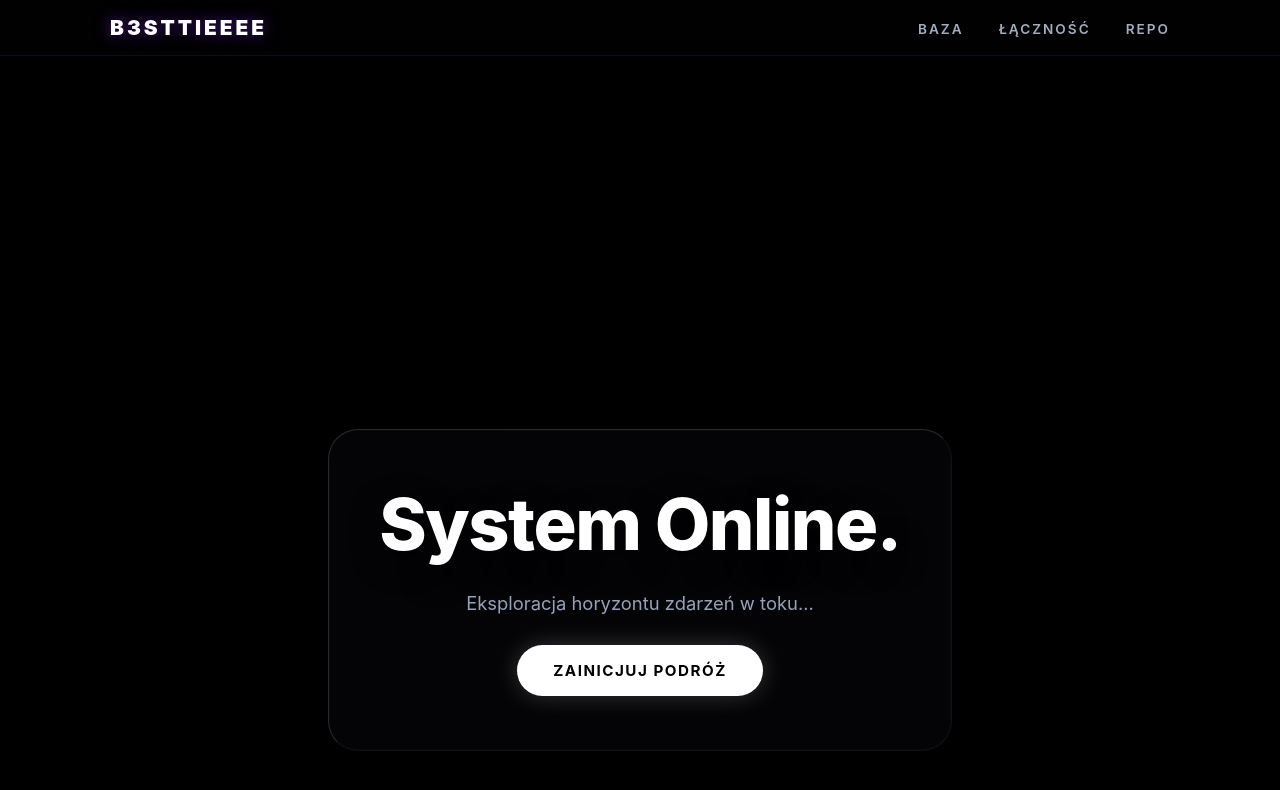
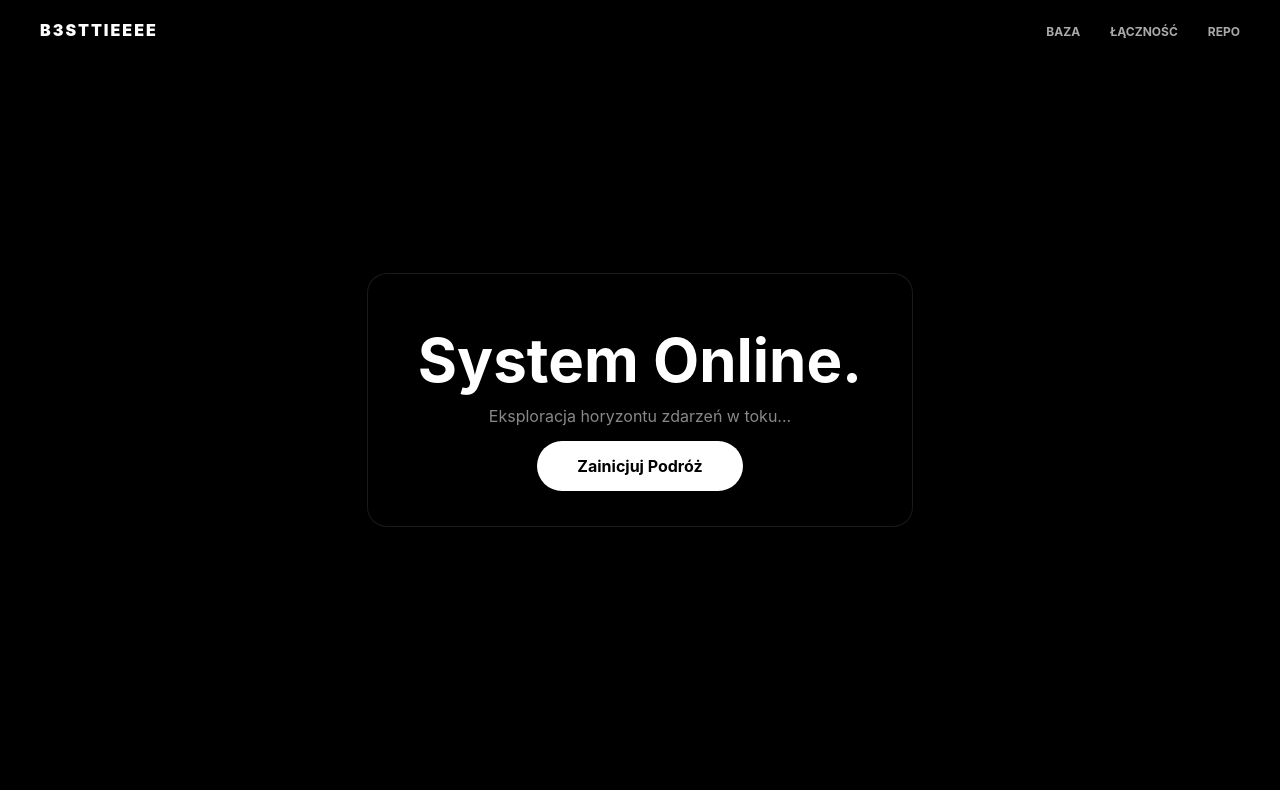
Before and after one commit to B3sttieeee/rcu-dashboard, a plain HTML site: page index.html in a window 1280 px wide. Drawn offline with nearby package versions, Linux system fonts and the light colour scheme.

Commit message:
Update main.css

```diff
--- a/css/main.css
+++ b/css/main.css
@@ -1,74 +1,41 @@
-/* css/main.css - Interfejs użytkownika (UI) */
 * { margin: 0; padding: 0; box-sizing: border-box; }
-html { scroll-behavior: smooth; }
+body { background: #000; color: #fff; font-family: 'Inter', sans-serif; overflow-x: hidden; }
 
-::-webkit-scrollbar { width: 10px; }
-::-webkit-scrollbar-track { background: #050508; }
-::-webkit-scrollbar-thumb { background: #3a1c61; border-radius: 5px; }
-::-webkit-scrollbar-thumb:hover { background: #8a2be2; }
-
-body {
-    background-color: #000;
-    color: #e2e8f0;
-    font-family: 'Inter', -apple-system, BlinkMacSystemFont, 'Segoe UI', Roboto, sans-serif;
-    overflow-x: hidden;
+#universe-container {
+    position: fixed; top: 0; left: 0; width: 100%; height: 100%; z-index: -1;
 }
 
 nav {
-    position: fixed; top: 0; width: 100%;
-    background: rgba(2, 2, 4, 0.5);
-    backdrop-filter: blur(15px); -webkit-backdrop-filter: blur(15px);
-    border-bottom: 1px solid rgba(138, 43, 226, 0.15);
-    z-index: 100; padding: 15px 0; transition: 0.3s;
-}
-.nav-content { max-width: 1100px; margin: 0 auto; display: flex; justify-content: space-between; align-items: center; padding: 0 20px; }
-.logo { font-weight: 900; font-size: 1.3rem; letter-spacing: 3px; color: #fff; text-shadow: 0 0 15px rgba(138,43,226,0.6); }
-nav ul { list-style: none; display: flex; gap: 35px; }
-nav a { color: #a0aec0; text-decoration: none; font-size: 0.85rem; font-weight: 600; text-transform: uppercase; letter-spacing: 2px; transition: color 0.3s, text-shadow 0.3s; }
-nav a:hover { color: #fff; text-shadow: 0 0 10px #8a2be2; }
-
-main { display: flex; flex-direction: column; align-items: center; width: 100%; position: relative; z-index: 10; }
-section { min-height: 100vh; width: 100%; max-width: 1100px; padding: 100px 20px 40px; display: flex; flex-direction: column; justify-content: center; align-items: center; }
-
-.section-header { text-align: center; margin-bottom: 60px; }
-h1 { font-size: 4.5rem; font-weight: 800; margin-bottom: 20px; color: #fff; letter-spacing: -1.5px; text-shadow: 0 10px 30px rgba(0,0,0,0.8); }
-h2 { font-size: 2.8rem; font-weight: 700; margin-bottom: 15px; color: #fff; }
-p { font-size: 1.15rem; color: #94a3b8; max-width: 650px; margin: 0 auto 25px; line-height: 1.8; }
-
-.hero-content, .glass-card, .glass-panel {
-    background: rgba(12, 12, 18, 0.4);
-    border: 1px solid rgba(255, 255, 255, 0.05);
-    border-top: 1px solid rgba(255, 255, 255, 0.15);
-    border-left: 1px solid rgba(255, 255, 255, 0.15);
-    backdrop-filter: blur(24px); -webkit-backdrop-filter: blur(24px);
-    border-radius: 30px; padding: 50px; text-align: center;
-    box-shadow: 0 25px 50px rgba(0, 0, 0, 0.6), inset 0 0 0 1px rgba(255, 255, 255, 0.02);
-    transition: transform 0.5s cubic-bezier(0.175, 0.885, 0.32, 1.275), background 0.4s ease, border-color 0.4s ease;
+    position: fixed; top: 0; width: 100%; padding: 20px;
+    display: flex; justify-content: center; z-index: 100;
 }
 
-.hero-content { margin-top: 40vh; }
-.cards-container { display: flex; justify-content: center; gap: 40px; flex-wrap: wrap; width: 100%; }
-.glass-card { width: 340px; padding: 40px 30px; }
-.glass-panel { max-width: 750px; padding: 70px 50px; }
-
-.glass-card:hover, .glass-panel:hover {
-    transform: translateY(-12px) scale(1.02);
-    background: rgba(18, 18, 28, 0.6);
-    border-color: rgba(138, 43, 226, 0.5);
-    box-shadow: 0 35px 60px rgba(0, 0, 0, 0.8), 0 0 40px rgba(138, 43, 226, 0.2);
+.nav-content {
+    display: flex; justify-content: space-between; width: 100%; max-width: 1200px;
 }
 
-.avatar { width: 110px !important; height: 110px !important; border-radius: 50% !important; object-fit: cover !important; border: 2px solid rgba(255, 255, 255, 0.2); margin-bottom: 25px; box-shadow: 0 15px 30px rgba(0,0,0,0.5); }
-.glass-card h3 { font-size: 1.6rem; margin-bottom: 12px; color: #fff; font-weight: 700; }
-.tag { display: inline-block; background: rgba(138, 43, 226, 0.15); border: 1px solid rgba(138, 43, 226, 0.4); color: #d8b4fe; padding: 8px 18px; border-radius: 20px; font-size: 0.95rem; font-weight: 700; }
-.desc { margin-bottom: 30px; font-size: 1rem; color: #cbd5e1; }
+.logo { font-weight: 900; letter-spacing: 2px; color: #fff; }
 
-.btn { display: inline-block; padding: 16px 36px; border-radius: 40px; font-weight: 700; font-size: 0.95rem; text-decoration: none; transition: all 0.3s ease; text-transform: uppercase; letter-spacing: 1.5px; position: relative; overflow: hidden; }
-.primary-btn { background: #fff; color: #000; box-shadow: 0 0 25px rgba(255, 255, 255, 0.2); }
-.primary-btn:hover { background: #e2e8f0; transform: translateY(-3px); box-shadow: 0 15px 35px rgba(255, 255, 255, 0.5); }
-.secondary-btn { background: rgba(255, 255, 255, 0.03); color: #fff; border: 1px solid rgba(255, 255, 255, 0.2); }
-.secondary-btn:hover { background: rgba(255, 255, 255, 0.1); border-color: #fff; transform: translateY(-3px); }
-.github-btn { background: #8a2be2; color: #fff; border: none; box-shadow: 0 10px 20px rgba(138, 43, 226, 0.3); }
-.github-btn:hover { background: #9d4edd; transform: translateY(-3px); box-shadow: 0 15px 40px rgba(138, 43, 226, 0.6); }
+nav ul { display: flex; list-style: none; gap: 30px; }
+nav a { color: #aaa; text-decoration: none; font-size: 12px; font-weight: bold; transition: 0.3s; }
+nav a:hover { color: #fff; }
 
-@media (max-width: 768px) { h1 { font-size: 3rem; } .hero-content { margin-top: 30vh; } .glass-card { width: 100%; max-width: 380px; } }
+main { display: flex; flex-direction: column; align-items: center; }
+
+section { height: 100vh; display: flex; align-items: center; justify-content: center; }
+
+.hero-content {
+    text-align: center; background: rgba(0,0,0,0.6); padding: 50px;
+    border-radius: 20px; backdrop-filter: blur(10px);
+    border: 1px solid rgba(255,255,255,0.1);
+}
+
+h1 { font-size: 60px; margin-bottom: 10px; }
+p { color: #888; margin-bottom: 30px; }
+
+.btn {
+    padding: 15px 40px; background: #fff; color: #000;
+    text-decoration: none; border-radius: 50px; font-weight: bold;
+    transition: 0.3s;
+}
+.btn:hover { transform: scale(1.05); box-shadow: 0 0 30px rgba(255,255,255,0.4); }
```
